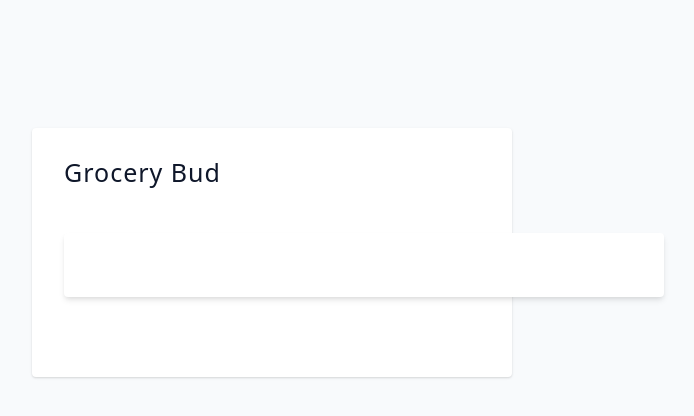
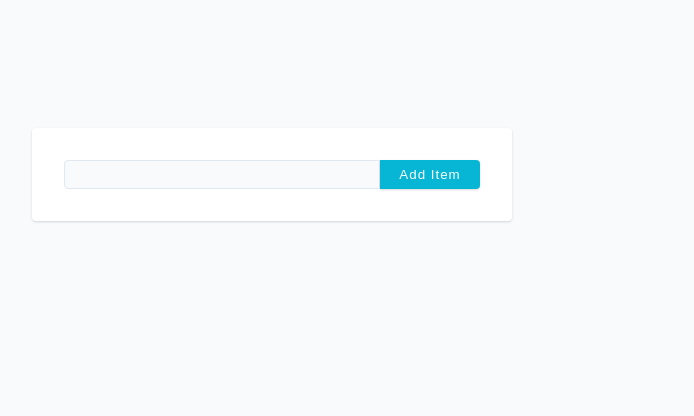
Before and after one commit to abrsh6266/grocery-bud, a React (Vite) app: page / in a window 1280 px wide. Shown: the top 416 px of the page, without its empty margins (368-1062 px from the left). Built offline with nearby package versions, Linux system fonts and the light colour scheme; the HTML template or start-up script is replaced by a standard one.

Commit message:
creating Items component

```diff
--- a/src/App.jsx
+++ b/src/App.jsx
@@ -2,10 +2,10 @@ import { useState } from "react";
 import Form from "./Form";
 
 const App = () => {
-  const [items, setItems] = useState("");
+  const [items, setItems] = useState([]);
+  console.log(items)
   return <section className="section-center">
-    <h4>Grocery bud</h4>
-    <Form />
+    <Form setItems={setItems} items={items}/>
   </section>;
 };
 
--- a/src/Form.jsx
+++ b/src/Form.jsx
@@ -1,9 +1,26 @@
-const Form = () => {
+import { nanoid } from "nanoid";
+
+const Form = ({ items, setItems }) => {
   return (
-    <form className='form'>
+    <form
+      className="form-control"
+      onSubmit={(e) => {
+        e.preventDefault();
+        const newItem = {
+          name: e.currentTarget.name.value,
+          id: nanoid(),
+          defaultValue: false,
+        };
+        console.log(newItem);
+        setItems([...items, newItem]);
+      }}
+    >
+      <input name="name" type="text" className="form-input" id="" />
+      <button className="btn" type="submit" name="submit">
+        Add Item
+      </button>
+    </form>
+  );
+};
 
-    </form>
-  )
-}
-
-export default Form
+export default Form;
```
Also changed, not shown: src/Items.jsx (added).
